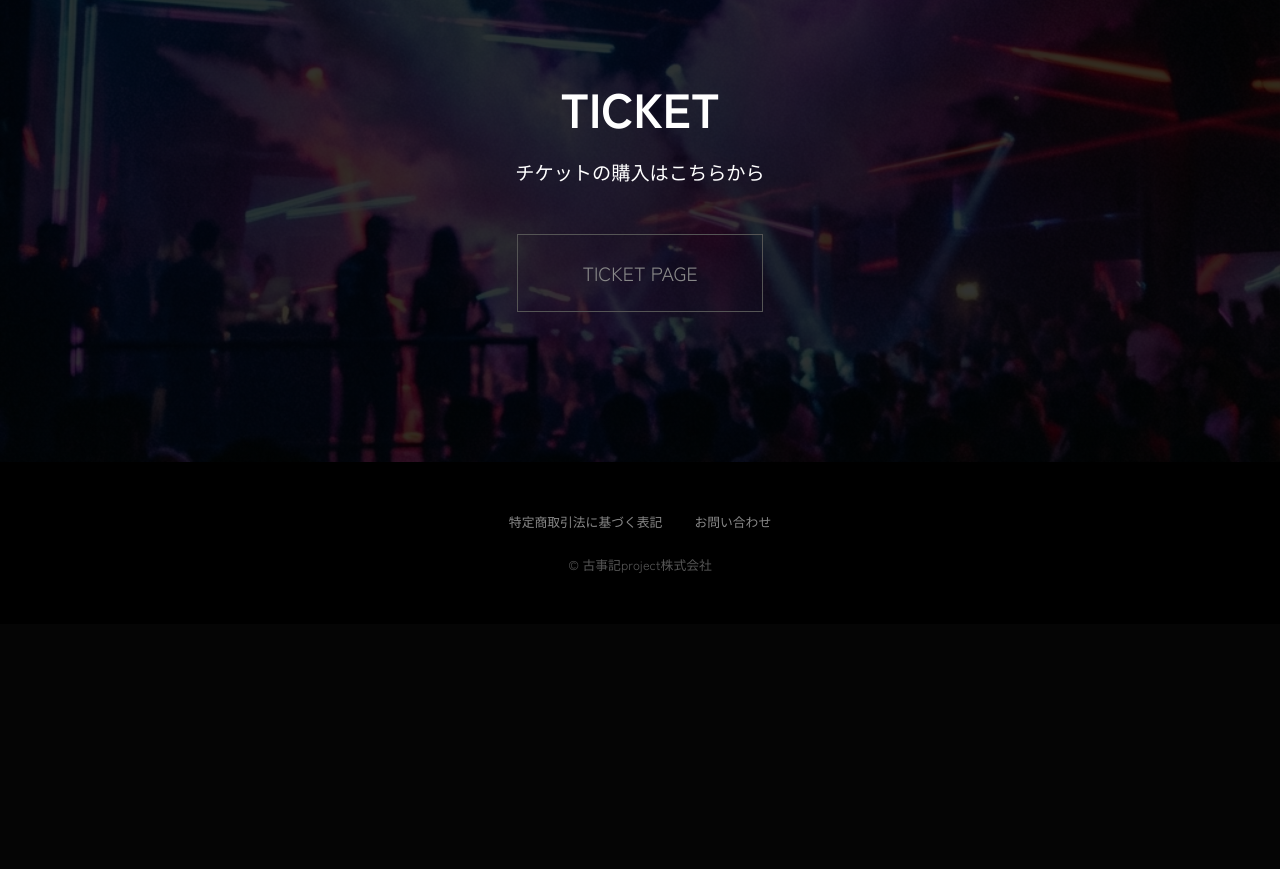
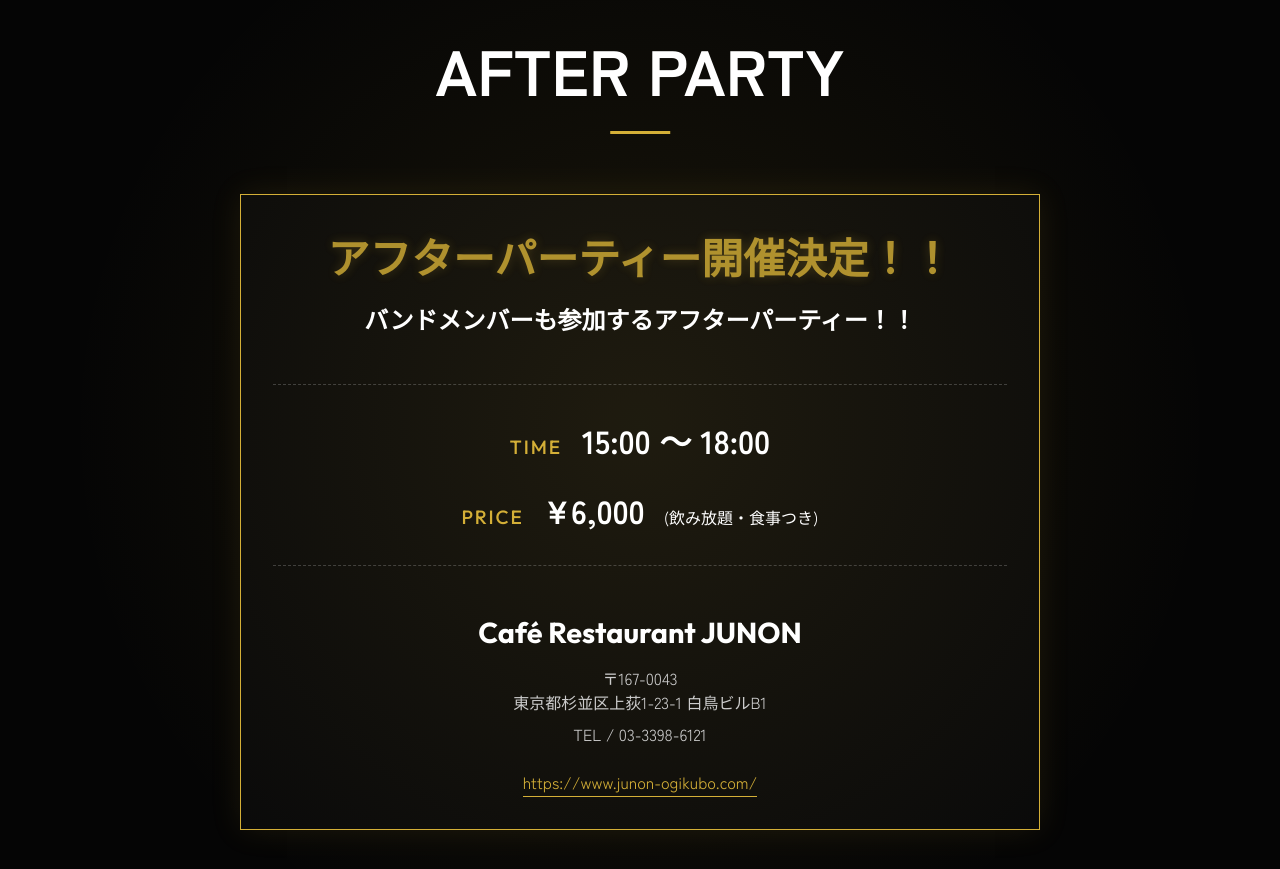
Before and after one commit to kojiki-project/20260315_2manlive, a plain HTML site: page index.html in a window 1280 px wide. Shown: the part 3731-4600 px from the top of the page. Before the commit the page ends 4355 px from the top, so only its background shows below. Drawn offline with Linux system fonts and the light colour scheme.

Commit message:
Add After Party section

````diff
--- a/index.html
+++ b/index.html
@@ -101,6 +101,33 @@
             </div>
         </section>
 
+        <section id="after-party" class="after-party-section">
+            <h2 class="section-title">AFTER PARTY</h2>
+            <div class="after-party-container">
+                <div class="ap-header">
+                    <p class="ap-catch">アフターパーティー開催決定！！</p>
+                    <p class="ap-sub-catch">バンドメンバーも参加するアフターパーティー！！</p>
+                </div>
+                <div class="ap-details">
+                    <div class="ap-info-row">
+                        <span class="ap-label">TIME</span>
+                        <span class="ap-value">15:00 ～ 18:00</span>
+                    </div>
+                    <div class="ap-info-row">
+                        <span class="ap-label">PRICE</span>
+                        <span class="ap-value">¥6,000 <span class="ap-small">(飲み放題・食事つき)</span></span>
+                    </div>
+                </div>
+                <div class="ap-venue-box">
+                    <h3 class="ap-venue-name">Café Restaurant JUNON</h3>
+                    <p class="ap-address">〒167-0043 <br class="sp-only">東京都杉並区上荻1-23-1 白鳥ビルB1</p>
+                    <p class="ap-tel">TEL / 03-3398-6121</p>
+                    <a href="https://www.junon-ogikubo.com/" target="_blank"
+                        class="ap-link">https://www.junon-ogikubo.com/</a>
+                </div>
+            </div>
+        </section>
+
         <section id="ticket" class="ticket-section">
             <div class="ticket-content">
                 <h2>TICKET</h2>
--- a/style.css
+++ b/style.css
@@ -372,6 +372,150 @@ section {
     padding-bottom: 5px;
 }
 
+/* After Party Section */
+.after-party-section {
+    background-color: var(--bg-color);
+    position: relative;
+    overflow: hidden;
+}
+
+.after-party-section::before {
+    content: '';
+    position: absolute;
+    top: 0;
+    left: 0;
+    width: 100%;
+    height: 100%;
+    background: radial-gradient(circle at center, rgba(212, 175, 55, 0.1) 0%, transparent 70%);
+    pointer-events: none;
+}
+
+.after-party-container {
+    max-width: 800px;
+    margin: 0 auto;
+    text-align: center;
+    padding: 2rem;
+    border: 1px solid var(--accent-color);
+    background: rgba(255, 255, 255, 0.02);
+    position: relative;
+    box-shadow: 0 0 30px rgba(212, 175, 55, 0.1);
+}
+
+.ap-header {
+    margin-bottom: 3rem;
+}
+
+.ap-catch {
+    font-size: clamp(1.5rem, 4vw, 2.5rem);
+    font-weight: 900;
+    color: var(--accent-color);
+    margin-bottom: 1rem;
+    text-shadow: 0 0 10px var(--accent-glow);
+    animation: pulse 2s infinite;
+}
+
+.ap-sub-catch {
+    font-size: clamp(1rem, 3vw, 1.5rem);
+    font-weight: 700;
+}
+
+.ap-details {
+    display: flex;
+    flex-direction: column;
+    gap: 1.5rem;
+    margin-bottom: 3rem;
+    padding: 2rem 0;
+    border-top: 1px dashed rgba(255, 255, 255, 0.2);
+    border-bottom: 1px dashed rgba(255, 255, 255, 0.2);
+}
+
+.ap-info-row {
+    display: flex;
+    justify-content: center;
+    align-items: baseline;
+    gap: 20px;
+    flex-wrap: wrap;
+}
+
+.ap-label {
+    font-family: var(--font-main);
+    color: var(--accent-color);
+    font-size: 1.2rem;
+    letter-spacing: 0.1em;
+}
+
+.ap-value {
+    font-size: 2rem;
+    font-weight: 700;
+}
+
+.ap-small {
+    font-size: 1rem;
+    font-weight: 400;
+    margin-left: 10px;
+}
+
+.ap-venue-box {
+    margin-top: 2rem;
+}
+
+.ap-venue-name {
+    font-size: 1.8rem;
+    margin-bottom: 1rem;
+    font-family: var(--font-main);
+}
+
+.ap-address,
+.ap-tel {
+    font-size: 1rem;
+    margin-bottom: 0.5rem;
+    color: #ccc;
+}
+
+.ap-link {
+    display: inline-block;
+    margin-top: 1rem;
+    color: var(--accent-color);
+    text-decoration: none;
+    border-bottom: 1px solid var(--accent-color);
+    padding-bottom: 2px;
+    transition: all 0.3s ease;
+}
+
+.ap-link:hover {
+    color: #fff;
+    border-color: #fff;
+}
+
+@keyframes pulse {
+    0% {
+        transform: scale(1);
+        opacity: 1;
+    }
+
+    50% {
+        transform: scale(1.05);
+        opacity: 0.8;
+    }
+
+    100% {
+        transform: scale(1);
+        opacity: 1;
+    }
+}
+
+@media (max-width: 768px) {
+    .ap-info-row {
+        flex-direction: column;
+        gap: 5px;
+        align-items: center;
+    }
+
+    .sp-only {
+        display: block;
+    }
+}
+
 /* Ticket Section */
 .ticket-section {
     background: linear-gradient(rgba(0, 0, 0, 0.8), rgba(0, 0, 0, 0.8)), url('images/hero_bg.png');
@@ -627,46 +771,60 @@ footer {
     text-align: left;
 }
 
-/* Desktop Grid Layout (Vertical Header) */
-@media (min-width: 1100px) {
-
-    /* Increased breakpoint for 4 columns */
-    .ticket-category-section {
-        flex-direction: row;
-        align-items: stretch;
-        /* Stretch to align height with grid */
-        background: rgba(255, 255, 255, 0.02);
-        border-radius: 20px;
-        padding: 20px;
-        /* Reduced padding from 30px */
-        border: 1px solid rgba(255, 255, 255, 0.05);
+/* Accordion Styles */
+.accordion-content {
+    max-height: 0;
+    opacity: 0;
+    overflow: hidden;
+    transition: max-height 0.5s ease-in-out, opacity 0.5s ease-in-out, margin-top 0.3s ease;
 }
 
 .category-header {
-        width: 80px;
-        /* Reduced width */
-        min-width: 80px;
-        border-bottom: none;
-        border-right: 2px solid var(--accent-color);
-        margin-bottom: 0;
-        padding-bottom: 0;
-        padding-right: 15px;
-        /* Reduced padding */
+    cursor: pointer;
+    display: flex;
+    justify-content: center;
+    align-items: center;
+    transition: background 0.3s ease;
+    padding: 15px;
+    border: 1px solid rgba(255, 255, 255, 0.1);
+    background: rgba(255, 255, 255, 0.02);
+    border-radius: 10px;
+}
+
+.category-header:hover {
+    background: rgba(255, 255, 255, 0.05);
+    border-color: var(--accent-color);
+}
+
+.category-header h2 {
     display: flex;
     align-items: center;
     justify-content: center;
+    gap: 15px;
+    margin: 0;
+    width: 100%;
 }
 
-    .category-header h2 {
-        writing-mode: vertical-rl;
-        text-orientation: upright;
-        letter-spacing: 0.3em;
-        font-size: 1.4rem;
-        text-align: center;
-        width: 100%;
-        height: auto;
-        max-height: 100%;
+.accordion-icon {
+    font-size: 1.2rem;
+    color: var(--accent-color);
+    transition: transform 0.4s ease;
 }
+
+.category-header.active .accordion-icon {
+    transform: rotate(180deg);
+}
+
+.category-header.active {
+    background: rgba(212, 175, 55, 0.1);
+    border-color: var(--accent-color);
+}
+
+/* Ensure section spacing is managed */
+.ticket-category-section {
+    margin-bottom: 20px;
+    /* Reduced margin when collapsed */
+    transition: margin-bottom 0.3s ease;
 }
 
 /* Ticket Cards Grid */
@@ -873,5 +1031,3 @@ html {
     font-size: 1rem;
     color: var(--accent-color);
 }
-
-```
````
Lines whose indentation alone changed are shown as unchanged.
